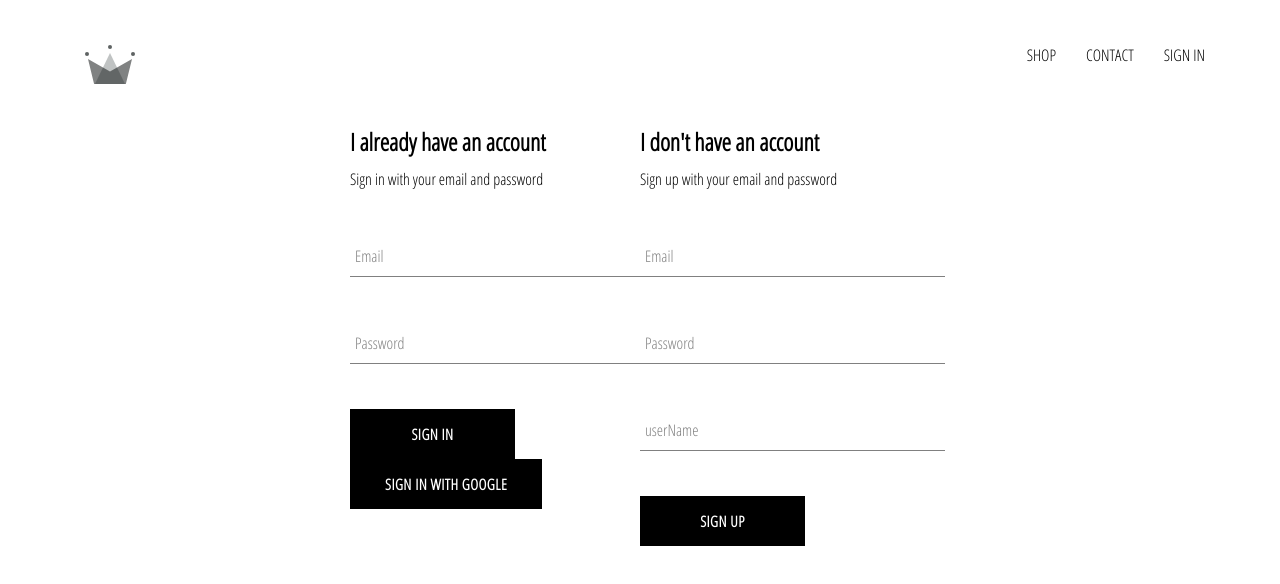
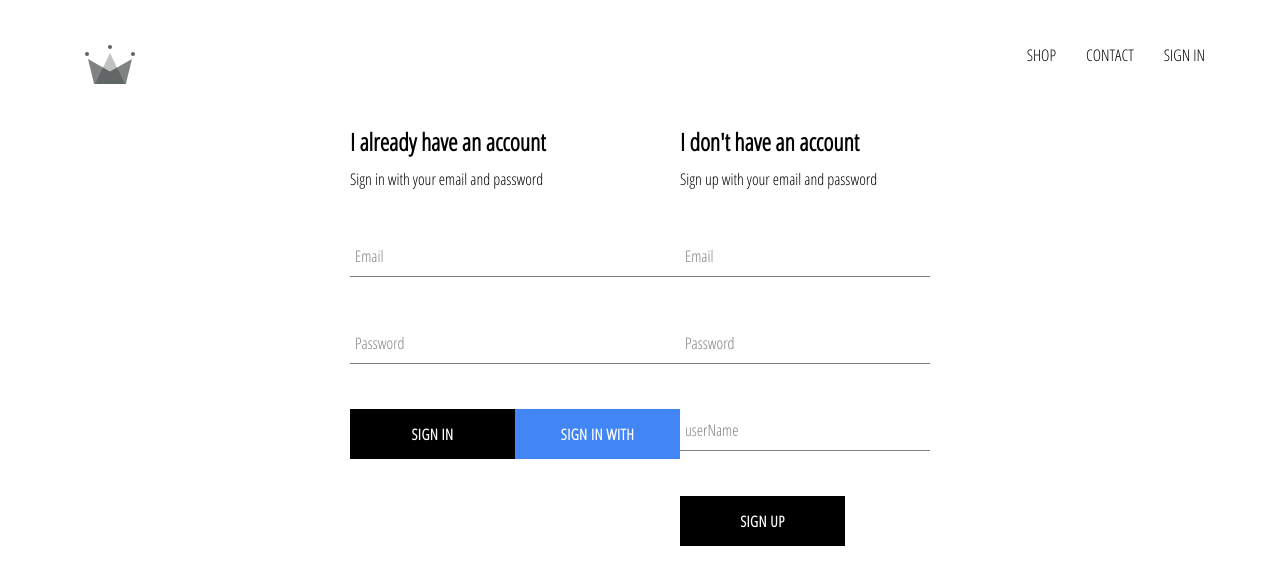
Before and after one commit to mariamisa/e-commerce, a React (Create React App) app: page /signin in a window 1280 px wide. Shown: the top 584 px of the page. Built offline with nearby package versions, Linux system fonts and the light colour scheme; no server answers.

Commit message:
edit style google auth

```diff
--- a/src/App.css
+++ b/src/App.css
@@ -6,3 +6,7 @@ a{
   text-decoration: none;
   color: black;
 }
+/* universal */
+*{
+  box-sizing: border-box;
+}
--- a/src/App.js
+++ b/src/App.js
@@ -33,8 +33,8 @@ export default class App extends Component {
         <Header currentUser={this.state.currentUser} />
         <Switch>
           <Route exact path="/" component={LandingPage} />
-          <Route exact path="/shop" component={ShopPage} />
-          <Route exact path="/signin" component={SignInAndSignUp} />
+          <Route path="/shop" component={ShopPage} />
+          <Route path="/signin" component={SignInAndSignUp} />
         </Switch>
       </div>
     );
--- a/src/components/Button/index.jsx
+++ b/src/components/Button/index.jsx
@@ -2,9 +2,9 @@ import React from 'react'
 
 import './style.scss'
 
-export default function Button({children,...otherProps}) {
+export default function Button({children,isGoogleSignIn,...otherProps}) {
     return (
-        <button className="custom-button" {...otherProps}>
+        <button className={`${isGoogleSignIn?'google-sign-in':''} custom-button`}{...otherProps}>
             {children}
         </button>
     )
--- a/src/components/Button/style.scss
+++ b/src/components/Button/style.scss
@@ -19,4 +19,12 @@
       color: black;
       border: 1px solid black;
     }
+    &.google-sign-in{
+      background-color: #4285f4;
+      color: white;
+      &:hover {
+        background-color: #357ae8;
+        border: none;
+      }
+    }
   }
--- a/src/components/Directory/MenuItem.js
+++ b/src/components/Directory/MenuItem.js
@@ -1,24 +1,24 @@
-import React from 'react'
-import {withRouter} from "react-router-dom";
+import React from "react";
+import { withRouter } from "react-router-dom";
 
+import "./style.scss";
+function MenuItem({ title, linkUrl, imageUrl, size, history, match }) {
+  const imageStyle = {
+    backgroundImage: `url(${imageUrl})`,
+  };
 
-import './style.scss'
-function MenuItem({title,linkUrl,imageUrl,size ,history,match}) {
-
-    const imageStyle={
-        backgroundImage:`url(${imageUrl})`
-    }
-
-    return (
-        <div className={`${size} menu-item`}
-           onClick={()=>history.push(`${match.url}${linkUrl}`)}>
-            <div className='background-image' style={imageStyle}/>
-            <div className='content'>
-                <h1 className='title'>{title}</h1>
-                <span className='subtitle'>SHOP NOW</span>
-            </div>
-        </div>
-    )
+  return (
+    <div
+      className={`${size} menu-item`}
+      onClick={() => history.push(`${match.url}${linkUrl}`)}
+    >
+      <div className="background-image" style={imageStyle} />
+      <div className="content">
+        <h1 className="title">{title}</h1>
+        <span className="subtitle">SHOP NOW</span>
+      </div>
+    </div>
+  );
 }
 
 export default withRouter(MenuItem);
--- a/src/components/Header/style.scss
+++ b/src/components/Header/style.scss
@@ -17,10 +17,10 @@
       display: flex;
       align-items: center;
       justify-content: flex-end;
-      cursor: pointer;
 
       .option {
         padding: 10px 15px;
+        cursor: pointer;
       }
     }
   }
--- a/src/components/LoginForm/index.jsx
+++ b/src/components/LoginForm/index.jsx
@@ -46,8 +46,10 @@ export default class LoginForm extends Component {
                     value={password}
                     required
                     />
-                   <Button type="submit">sign in</Button>
-                   <Button onClick={signInWithGoogle}>sign in with google</Button>
+                    <div className='buttons'>
+                    <Button type="submit">sign in</Button>
+                    <Button onClick={signInWithGoogle} isGoogleSignIn>sign in with google</Button>
+                    </div>
                 </form>
             </div>
         )
--- a/src/components/LoginForm/style.scss
+++ b/src/components/LoginForm/style.scss
@@ -1,5 +1,9 @@
 .sign-in{
-    width: 40vh;
+    width: 380px;
     display: flex;
     flex-direction: column;
 }
+.buttons{
+    display: flex;
+    justify-content: space-between;
+}
--- a/src/components/RegisterForm/style.scss
+++ b/src/components/RegisterForm/style.scss
@@ -1,5 +1,5 @@
 .sign-up{
-    width:40vh;
+    width:380px;
     display: flex;
     flex-direction: column;
 }
```
Also changed, not shown: 1 other file (tests, documents, lock files or other folders).
